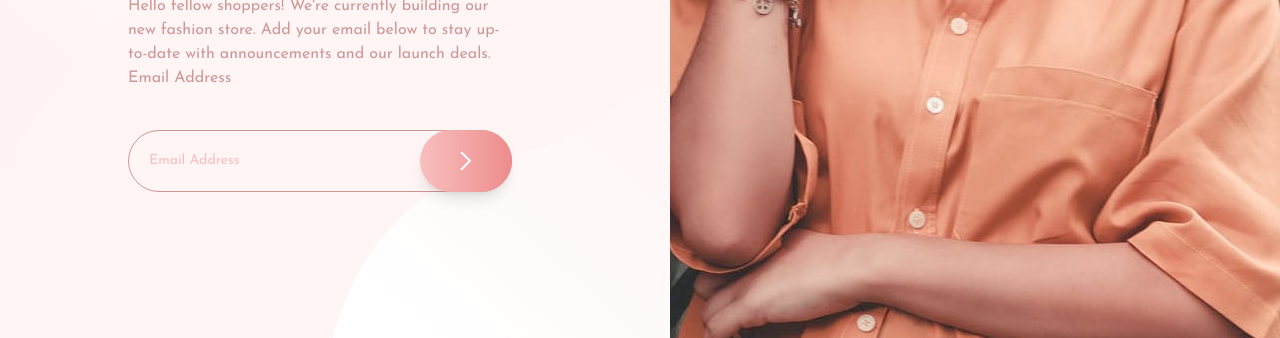
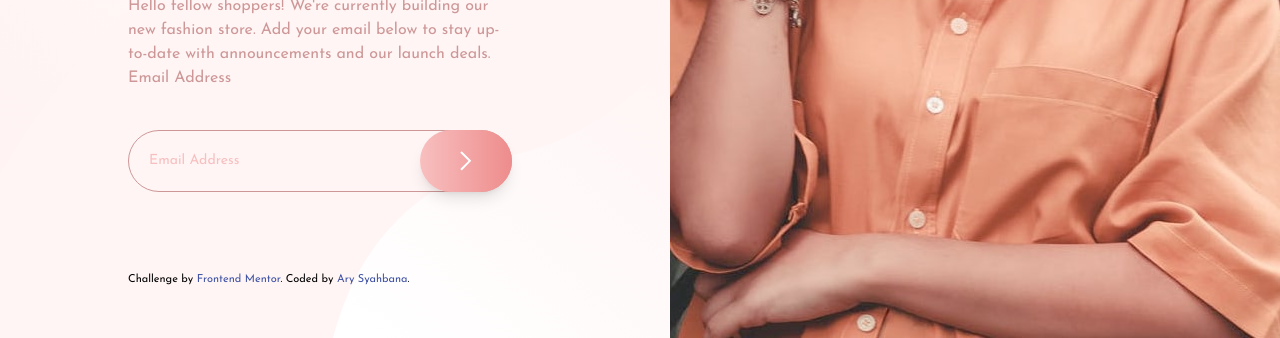
Before and after one commit to arysyahbana/base-apparel-coming-soon-master, a website: page index.html in a window 1280 px wide. Shown: the part 462-800 px from the top of the page. Drawn offline with nearby package versions, Linux system fonts and the light colour scheme.

Commit message:
second commit

```diff
--- a/index.html
+++ b/index.html
@@ -25,7 +25,6 @@
     <style>
       .attribution {
         font-size: 11px;
-        text-align: center;
       }
       .attribution a {
         color: hsl(228, 45%, 44%);
@@ -115,6 +114,20 @@
                     ></label
                   >
                 </form>
+
+                <footer class="mt-10">
+                  <p class="attribution">
+                    Challenge by
+                    <a
+                      href="https://www.frontendmentor.io?ref=challenge"
+                      target="_blank"
+                      >Frontend Mentor</a
+                    >. Coded by
+                    <a href="https://www.frontendmentor.io/profile/arysyahbana"
+                      >Ary Syahbana</a
+                    >.
+                  </p>
+                </footer>
               </div>
             </div>
           </div>
@@ -127,17 +140,6 @@
       </div>
     </div>
 
-    <!-- <footer>
-      <p class="attribution">
-        Challenge by
-        <a href="https://www.frontendmentor.io?ref=challenge" target="_blank"
-          >Frontend Mentor</a
-        >. Coded by
-        <a href="https://www.frontendmentor.io/profile/arysyahbana"
-          >Ary Syahbana</a
-        >.
-      </p>
-    </footer> -->
     <script type="module">
       import { createApp } from "https://unpkg.com/vue@3/dist/vue.esm-browser.js";
 
```
